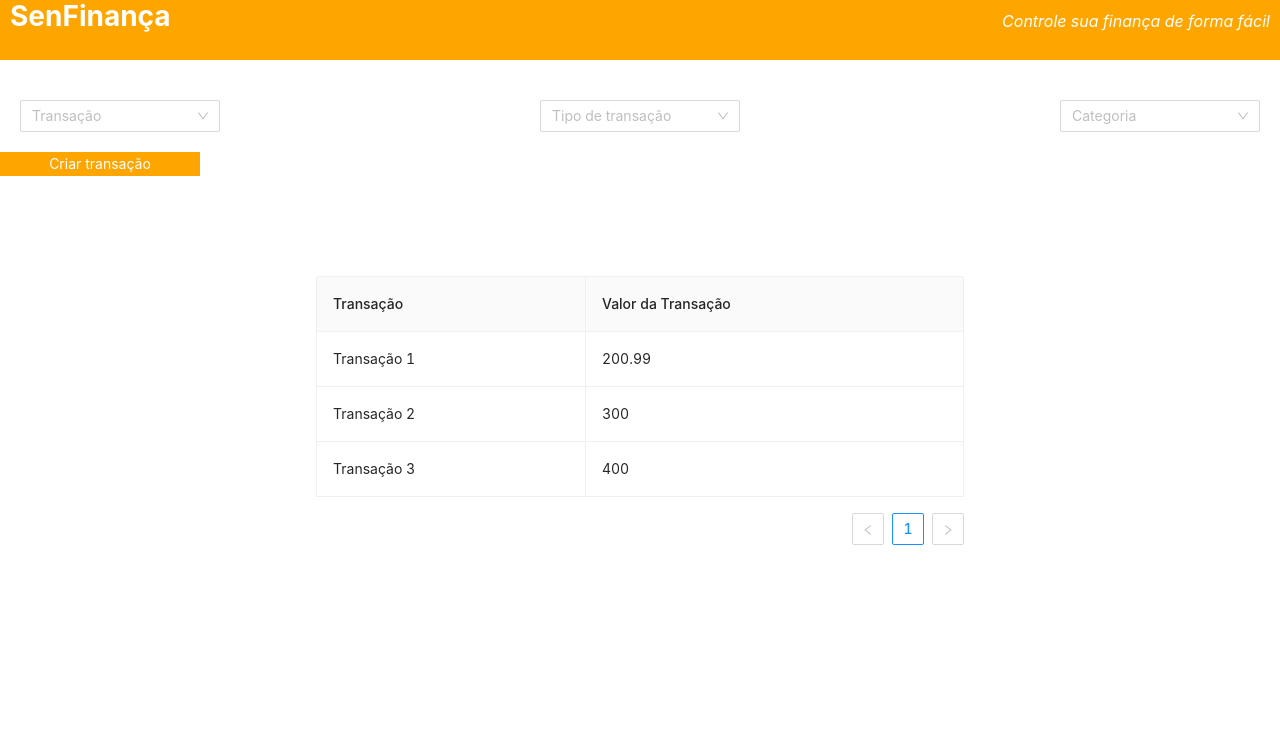
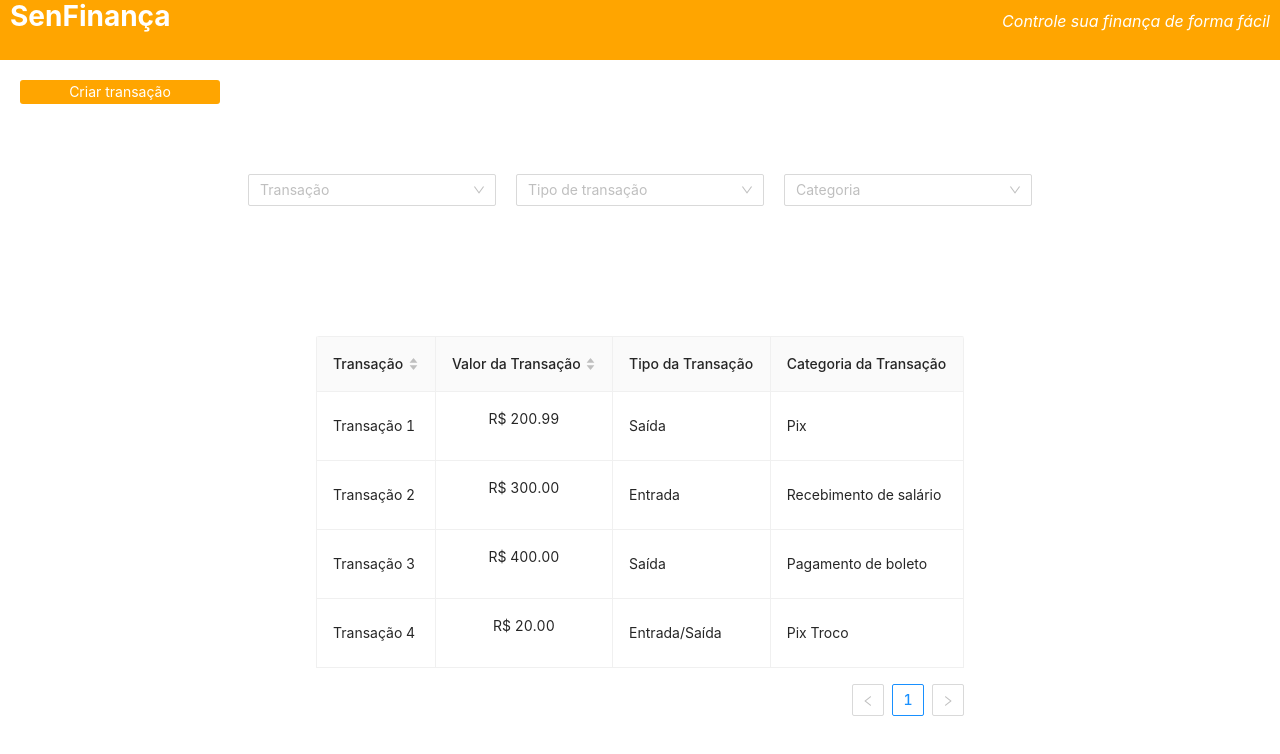
Before and after one commit to NewtonPerazzo/senfinanca-challenge, a React (Create React App) app: page / in a window 1280 px wide. Shown: the top 754 px of the page. Built offline with nearby package versions, Linux system fonts and the light colour scheme.

Commit message:
select finished

```diff
--- a/src/App.js
+++ b/src/App.js
@@ -4,41 +4,59 @@ import "./App.css";
 import { TableStyled } from "./pageComponents/tableCustom/style";
 import { Container } from "./containers/app";
 import { ContainerActions } from "./pageComponents/containerFilters";
+import { useEffect, useState } from "react";
+import getTransactions from "./api/get";
+
 
 function App() {
+  const [data, setData] = useState([]);
+
   const columns = [
     {
       key: 1,
       title: "Transação",
       dataIndex: "name",
+      sorter: (a, b) => a?.name?.localeCompare(b?.name),
     },
     {
       key: 2,
       title: "Valor da Transação",
       dataIndex: "value",
+      align: "center",
+      sorter: (a, b) => a?.value - b?.value,
+      render: (_, record) => (
+        <p>R$ {record?.value?.toFixed(2)}</p>
+      )
+    },
+    {
+      key: 3,
+      title: "Tipo da Transação",
+      dataIndex: "type",
+    },
+    {
+      key: 4,
+      title: "Categoria da Transação",
+      dataIndex: "category",
     },
   ];
 
-  const data = [
-    {
-      name: "Transação 1",
-      value: 200.99,
-    },
-    {
-      key: 2,
-      name: "Transação 2",
-      value: 300.00,
-    },
-    {
-      key: 3,
-      name: "Transação 3",
-      value: 400.00,
-    },
-  ]
+
+
+  useEffect(() => {
+    try {
+      const res = getTransactions();
+      setData(res);
+      console.log(data)
+    } catch(error){
+      console.log(error);
+    }
+  }, []);
+
+
   return (
     <div>
       <Header />
-      <ContainerActions />
+      <ContainerActions data={data} setData={setData} />
       <Container>
         <TableStyled columns={columns} dataSource={data} bordered />
       </Container>
--- /dev/null
+++ b/src/api/get/index.js
@@ -0,0 +1,34 @@
+export default function getTransactions(){
+    const datas = [
+        {
+            id: 1,
+            name: "Transação 1",
+            type: "Saída",
+            category: "Pix",
+            value: 200.99,
+        },
+        {
+            id: 2,
+            name: "Transação 2",
+            type: "Entrada",
+            category: "Recebimento de salário",
+            value: 300.00,
+        },
+        {
+            id: 3,
+            name: "Transação 3",
+            type: "Saída",
+            category: "Pagamento de boleto",
+            value: 400.00,
+        },
+        {
+            id: 4,
+            name: "Transação 4",
+            type: "Entrada/Saída",
+            category: "Pix Troco",
+            value: 20.00,
+        },
+    ]
+
+    return datas;
+}
--- /dev/null
+++ b/src/hooks/useFilters.js
@@ -0,0 +1,20 @@
+import { debounce } from "lodash";
+import { useState } from "react";
+
+export default function useFilters(){
+    const [filters, setFilters] = useState({});
+
+    const handleFilter = debounce((field, value) => {
+        if(value){
+            setFilters({...filters, [field]: [value]});
+        } else{
+            const newFilters = { ...filters };
+            if(field in newFilters){
+                delete newFilters[field];
+            }
+            setFilters({...newFilters});
+        }
+    }, 300);
+
+    return { handleFilter, filters};
+};
--- a/src/pageComponents/buttonSave/style.js
+++ b/src/pageComponents/buttonSave/style.js
@@ -7,4 +7,5 @@ export const Container = styled.button`
     color: #fff;
     border: 0px;
     cursor: pointer;
+    border-radius: 3px;
 `;
--- a/src/pageComponents/containerFilters/index.js
+++ b/src/pageComponents/containerFilters/index.js
@@ -2,9 +2,10 @@ import { useState } from "react";
 import ModalCreateTransaction from "../../containers/app/modals/modalCreate";
 import ButtonSave from "../buttonSave";
 import { Filters } from "../filters";
-import { Container } from "./style";
+import { Container, Content } from "./style";
 
-export function ContainerActions(){
+export function ContainerActions(props){
+    const { data, setData } = props;
     const [showModal, setShowModal] = useState(false);
 
     const handleShowModal = () => {
@@ -13,13 +14,15 @@ export function ContainerActions(){
 
     return(
         <div>
+            <Content>
+                <ButtonSave onClick={handleShowModal}>
+                    Criar
+                </ButtonSave>
+            </Content>
+
             <Container>
-                <Filters />
+                <Filters data={data} setData={setData}/>
             </Container>
-            <ButtonSave onClick={handleShowModal}>
-                Criar
-            </ButtonSave>
-
             <ModalCreateTransaction handleShowModal={handleShowModal} showModal={showModal} />
         </div>
     );
--- a/src/pageComponents/containerFilters/style.js
+++ b/src/pageComponents/containerFilters/style.js
@@ -3,4 +3,10 @@ import styled from 'styled-components';
 export const Container = styled.div`
     width: 100%;
     padding: 20px 0px 20px 0px;
+    justify-content: center;
+    align-items: center;
 `;
+export const Content = styled.div`
+    width: 100%;
+    padding:  20px;
+`;
--- a/src/pageComponents/filters/index.js
+++ b/src/pageComponents/filters/index.js
@@ -1,8 +1,53 @@
 import { Select } from "antd";
+import { useEffect, useState } from "react";
+import getTransactions from "../../api/get";
+import useFilters from "../../hooks/useFilters";
 import { SelectCustom, Container } from "./style";
 
-export function Filters(){
+export function Filters(props){
+    const { data, setData } = props;
+    const { handleFilter, filters } = useFilters();
+    const [types, setTypes] = useState();
+    const [categories, setCategories] = useState();
+    const oldData = getTransactions();
     const { Option } = Select;
+
+    useEffect(() => {
+        handleChangeFilter();
+        // Se o filtro tiver vazio, retorna os valores iniciais
+        if(Object.keys(filters).length === 0){
+            setData(oldData);
+        }
+    }, [filters]);
+
+    useEffect(() => {
+        let typesAux = [];
+        let categoriesAux = [];
+        const loadSelectOptions = () => {
+            data?.filter((element) => {
+                if(!typesAux.includes(element.type)){
+                    typesAux.push(element.type);
+                }
+                if(!categoriesAux.includes(element.category)){
+                    categoriesAux.push(element.category);
+                }
+            })
+            setTypes(typesAux);
+            setCategories(categoriesAux);
+        };
+        loadSelectOptions();
+    }, [data]);
+
+    const handleChangeFilter = () => {
+        let newFilteredData = [...oldData];
+        const keys = Object.keys(filters);
+        keys?.map((key) => {
+            if(filters[key]?.length > 0){
+                newFilteredData = newFilteredData.filter((item) => item[key] === filters[key][0]);
+            }
+        });
+        setData(newFilteredData);
+    };
     return(
         <Container>
             <SelectCustom
@@ -16,10 +61,15 @@ export function Filters(){
                 filterSort={(a, b) =>
                     a.children.toLowerCase().localeCompare(b.children.toLowerCase())
                 }
+                onChange={(value) => {
+                    handleFilter("name", value)
+                }}
             >
-                <Option value={"Transação 1"}>Transação 1</Option>
-                <Option value={"Transação 2"}>Transação 2</Option>
-                <Option value={"Transação 3"}>Transação 3</Option>
+                {
+                    data?.map((element) => (
+                        <Option value={element.name}>{element.name}</Option>
+                    ))
+                }
             </SelectCustom>
 
             <SelectCustom
@@ -33,10 +83,15 @@ export function Filters(){
                 filterSort={(a, b) =>
                     a.children.toLowerCase().localeCompare(b.children.toLowerCase())
                 }
+                onChange={(value) => {
+                    handleFilter("type", value)
+                }}
             >
-                <Option value={"input"}>Entrada</Option>
-                <Option value={"output"}>Saída</Option>
-                <Option value={"inputAndOutput"}>Entrada/Saída</Option>
+                {
+                    types?.map((element) => (
+                        <Option key={element} value={element}>{element}</Option>
+                    ))
+                }
             </SelectCustom>
 
             <SelectCustom
@@ -50,10 +105,15 @@ export function Filters(){
                 filterSort={(a, b) =>
                     a.children.toLowerCase().localeCompare(b.children.toLowerCase())
                 }
+                onChange={(value) => {
+                    handleFilter("category", value)
+                }}
             >
-                <Option value={"pix"}>Pix</Option>
-                <Option value={"invoice"}>Pagamento de boleto</Option>
-                <Option value={"salary"}>Recebimento de salário</Option>
+                {
+                    categories?.map((element) => (
+                        <Option key={element} value={element}>{element}</Option>
+                    ))
+                }
             </SelectCustom>
         </Container>
     );
--- a/src/pageComponents/filters/style.js
+++ b/src/pageComponents/filters/style.js
@@ -2,7 +2,8 @@ import styled from 'styled-components';
 import { Select } from "antd";
 
 export const SelectCustom = styled(Select)`
-    width: 200px;
+    width: 20%;
+    margin: 10px;
 `;
 
 export const Container = styled.div`
@@ -10,5 +11,5 @@ export const Container = styled.div`
     margin-top: 20px;
     width: 100%;
     padding: 0px 20px 0px 20px;
-    justify-content: space-between;
+    justify-content: center;
 `;
```
